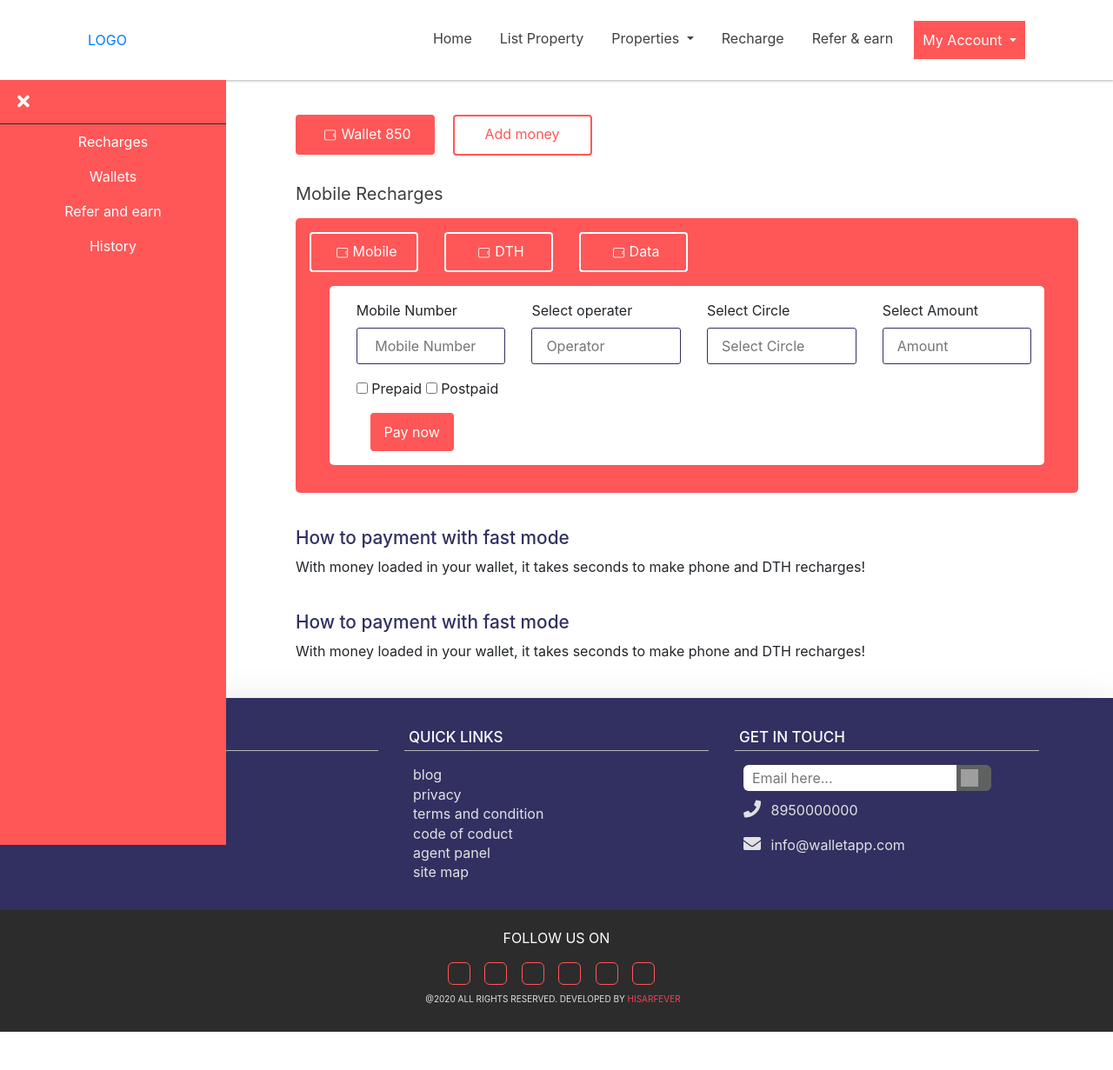
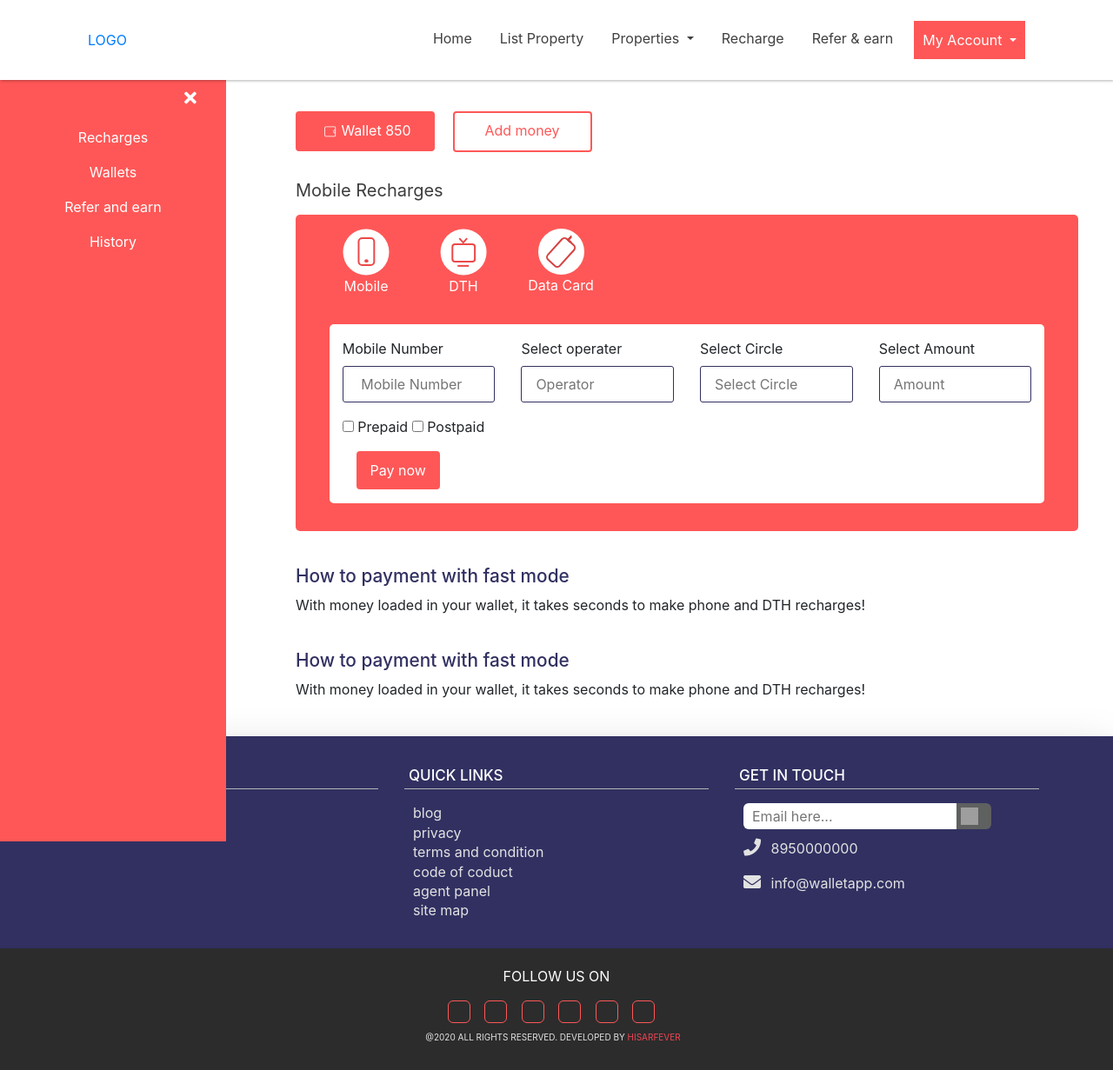
Before and after one commit to Git-Eniacoder/propertyweb, a CodeIgniter app: page /propertyweb/index.php/wallet/recharge/index in a window 1280 px wide. Shown: the whole page at 87% size. Before the commit the page ends 1187 px from the top, so only its background shows below. Run offline with CodeIgniter, Linux system fonts and the light colour scheme; data that the repository does not hold is empty; some libraries are stand-ins or nearby versions; grey boxes are pictures that could not be loaded.

Commit message:
Change style

```diff
--- a/application/views/frontend/home.php
+++ b/application/views/frontend/home.php
@@ -1,5 +1,5 @@
 <!-- Home  -->
-
+<main class="main">
   <div class="top-text">
     <div class="container">
       <div class="row justify-content-center">
@@ -211,7 +211,7 @@
 
 
       <!-- Column 1  -->
-      <form method="post" action="<?php echo "http://localhost/propertyweb/home"?>/add" >
+      <form method="post" action="<?php echo "http://localhost/propertyweb/home" ?>/add">
         <div class="row justify-content-center">
           <div class="col-md-4">
 
@@ -350,6 +350,7 @@
     </div>
   </div>
   </form>
+</main>
 
 
 <!-- End Home -->
--- a/application/views/frontend/listing.php
+++ b/application/views/frontend/listing.php
@@ -7,7 +7,7 @@
 // die();
 
 ?>
-
+<main class="main">
 <div class="list-main">
   <div class="container">
     <div class="row">
@@ -101,5 +101,6 @@
   </div>
 </div>
 
+</main>
 
 <!-- End Of List -->
--- a/application/views/frontend/posttable.php
+++ b/application/views/frontend/posttable.php
@@ -1,5 +1,5 @@
 <!-- PostTable  -->
-
+<main class="main">
 <div class="posttable">
   <div class="container">
 
@@ -51,5 +51,5 @@
     </table>
   </div>
 </div>
-
+</main>
 <!-- End of PostTable  -->
--- a/application/views/frontend/recharge.php
+++ b/application/views/frontend/recharge.php
@@ -1,5 +1,6 @@
 <!-- Recharge Section -->
 <!-- <?php print_r($post['all_data']->recharge_wallet) ?> -->
+<main class="main">
 <div class="recharge-main">
   <div class="container">
     <div class="row">
@@ -50,6 +51,8 @@
   </div>
 </div>
 
+</main>
+
 
 
 <!-- end Of recharge -->
--- a/application/views/frontend/wallet/recharge.php
+++ b/application/views/frontend/wallet/recharge.php
@@ -67,14 +67,26 @@
                 <div class="rechar-box">
                     <div class="tab">
                         <div class="row ">
-                            <div class="col-md-2">
-                                <button class="tablink" onclick="opnCity(event, 'mobile')" id="defaultOpe"><img src="<?php echo $url['image'] . 'wallet.png'; ?>" style="width:25px">Mobile</button>
-                            </div>
-                            <div class="col-md-2">
-                                <button class="tablink" onclick="opnCity(event, 'dth')"><img src="<?php echo $url['image'] . 'wallet.png'; ?>" style="width:25px">DTH</button>
-                            </div>
-                            <div class="col-md-2">
-                                <button class="tablink" onclick="opnCity(event, 'data')"><img src="<?php echo $url['image'] . 'wallet.png'; ?>" style="width:25px">Data</button>
+                            <div class="wal-main-icon">
+                                <div class="wal-icons-bx tablink" onclick="opnCity(event, 'mobile')" id="defaultOpe">
+
+                                    <img src="<?php echo $url['image'] . 'wal-mobile.svg'; ?>" alt="">
+                                    <p class="wlicon">Mobile</p>
+
+                                </div>
+                                <div class="wal-icons-bx tablink" onclick="opnCity(event, 'dth')">
+
+
+                                    <img src="<?php echo $url['image'] . 'wal-dth.svg'; ?>" alt="">
+                                    <p class="wlicon">DTH</p>
+
+                                </div>
+                                <div class="wal-icons-bx tablink" onclick="opnCity(event, 'data')">
+
+                                    <img src="<?php echo $url['image'] . 'wal-data-2.svg'; ?>" alt="">
+                                    <p class="wlicon">Data Card</p>
+
+                                </div>
                             </div>
                         </div>
 
@@ -272,18 +288,32 @@
                     <h5>Wallets</h5>
                     <div class="rechar-box">
                         <div class="tab">
+
                             <div class="row ">
-                                <div class="col-md-2">
-                                    <button class="tablin" onclick="onCity(event, 'London')" id="defautOpe"><img src="<?php echo $url['image'] . 'wallet.png'; ?>" style="width:30px">Recharge</button>
-                                </div>
-                                <div class="col-md-2">
-                                    <button class="tablin" onclick="onCity(event, 'Paris')"><img src="<?php echo $url['image'] . 'wallet.png'; ?>" style="width:30px">Refferal</button>
+                                <div class="wal-main-icon">
+                                    <div class="wal-icons-bx tablink" onclick="onCity(event, 'London')" id="defautOpe">
 
-                                </div>
-                                <div class="col-md-2">
-                                    <button class="tablin" onclick="onCity(event, 'Tokyo')"><img src="<?php echo $url['image'] . 'wallet.png'; ?>" style="width:30px">Field</button>
+                                        <img src="<?php echo $url['image'] . 'wal-wallet-2.svg'; ?>" alt="">
+                                        <p class="wlicon">Recharge Wallet</p>
+
+                                    </div>
+                                    <div class="wal-icons-bx tablink" onclick="onCity(event, 'Paris')">
+
+
+                                        <img src="<?php echo $url['image'] . 'wal-wallet-2.svg'; ?>" alt="">
+                                        <p class="wlicon">Referal Wallet</p>
+
+                                    </div>
+                                    <div class="wal-icons-bx tablink" onclick="onCity(event, 'Tokyo')">
+
+                                        <img src="<?php echo $url['image'] . 'wal-wallet-2.svg'; ?>" alt="">
+                                        <p class="wlicon">Field Wallet</p>
+
+                                    </div>
                                 </div>
                             </div>
+
+
 
 
 
--- a/assets/css/style.css
+++ b/assets/css/style.css
@@ -82,6 +82,8 @@
     height: auto;
     background-color: white;
     padding: 1rem;
+    position: fixed;
+    z-index: 5;
     box-shadow: 1px 1px 3px rgba( 0, 0, 0 , 0.3);
   }
   .head .nav-link{
@@ -1210,9 +1212,8 @@ font-family: -apple-system, BlinkMacSystemFont, 'Segoe UI', Roboto, Oxygen, Ubun
   width: 100%;
   height: auto;
   border-radius: 5px;
-  padding-left: 1rem;
+  padding-left: 0rem;
   padding-top: 1rem;
-
   background-color: white;
 
  }
@@ -1299,7 +1300,7 @@ font-family: -apple-system, BlinkMacSystemFont, 'Segoe UI', Roboto, Oxygen, Ubun
 .chiller-theme .sidebar-wrapper .sidebar-header,
 
 .chiller-theme .sidebar-wrapper .sidebar-menu {
-    border-top: 1px solid #282c33;
+    /* border-top: 1px solid #282c33; */
 }
 
 
@@ -1506,6 +1507,67 @@ font-family: -apple-system, BlinkMacSystemFont, 'Segoe UI', Roboto, Oxygen, Ubun
     font-size: 1.3rem;
 }
 
+.wallet{
+  padding-top: 5.5rem;
+}
+
+.main{
+  padding: 5rem;
+}
+
+.wal-main-icon{
+  display: flex;
+  margin-left: 2.5rem;
+}
+
+.wlicon{
+  color: #fff;
+}
+
+.wal-icons-bx{
+  text-align: center;
+  padding: 1rem;
+  width: 7rem;
+}
+
+
+#close-sidebar{
+  padding-left: 12rem;
+}
+
+
+.sidebar{
+  position: fixed;
+}
+
+.wal-input{
+  width: 8rem !important;
+  font-size: 1.2rem;
+  border: none !important;
+  border-bottom: 1px solid #FF5757 !important;
+}
+
+@media screen and (max-width: 600px){
+
+
+
+  .main{
+      padding: 5rem 1rem 0rem 1rem;
+  }
+
+  .page-wrapper .page-content  .rechar .rechar-box .contentrr{
+    width: 92%;
+    height: auto;
+    border-radius: 5px;
+    padding-left: 0rem;
+    padding-top: 1rem;
+    margin-left: 1rem;
+    background-color: white;
+
+   }
+
+}
+
 
 /* .property-column{
   padding-top: 3rem;
```
Also changed, not shown: other parts of application/views/frontend/wallet/recharge.php (+38 -11 lines), assets/img/wal-data-2.svg (added), assets/img/wal-data.svg (added), assets/img/wal-wallet-2.svg (added), assets/img/wal-wallets.svg (added). Lines whose indentation alone changed are shown as unchanged.
